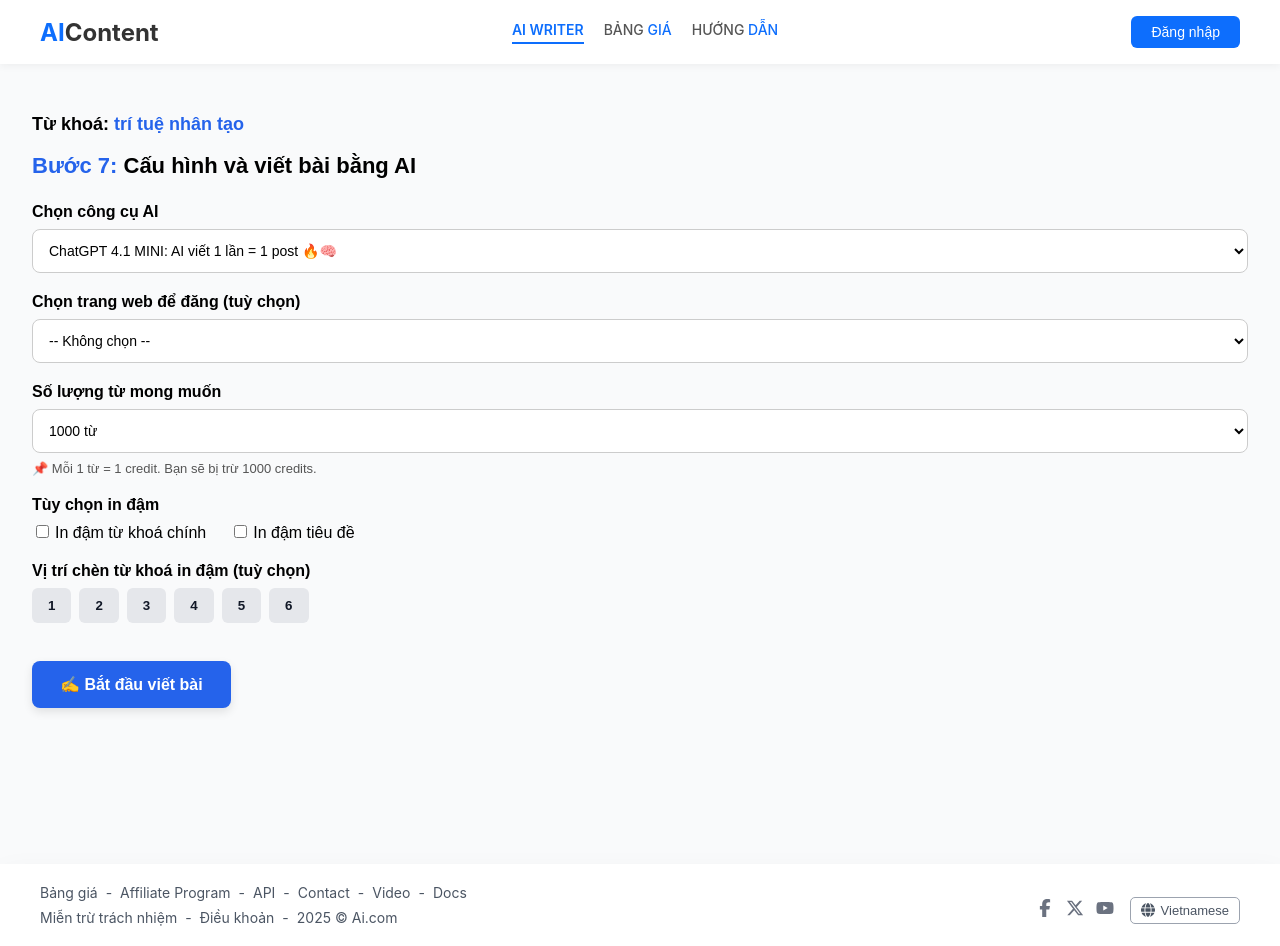
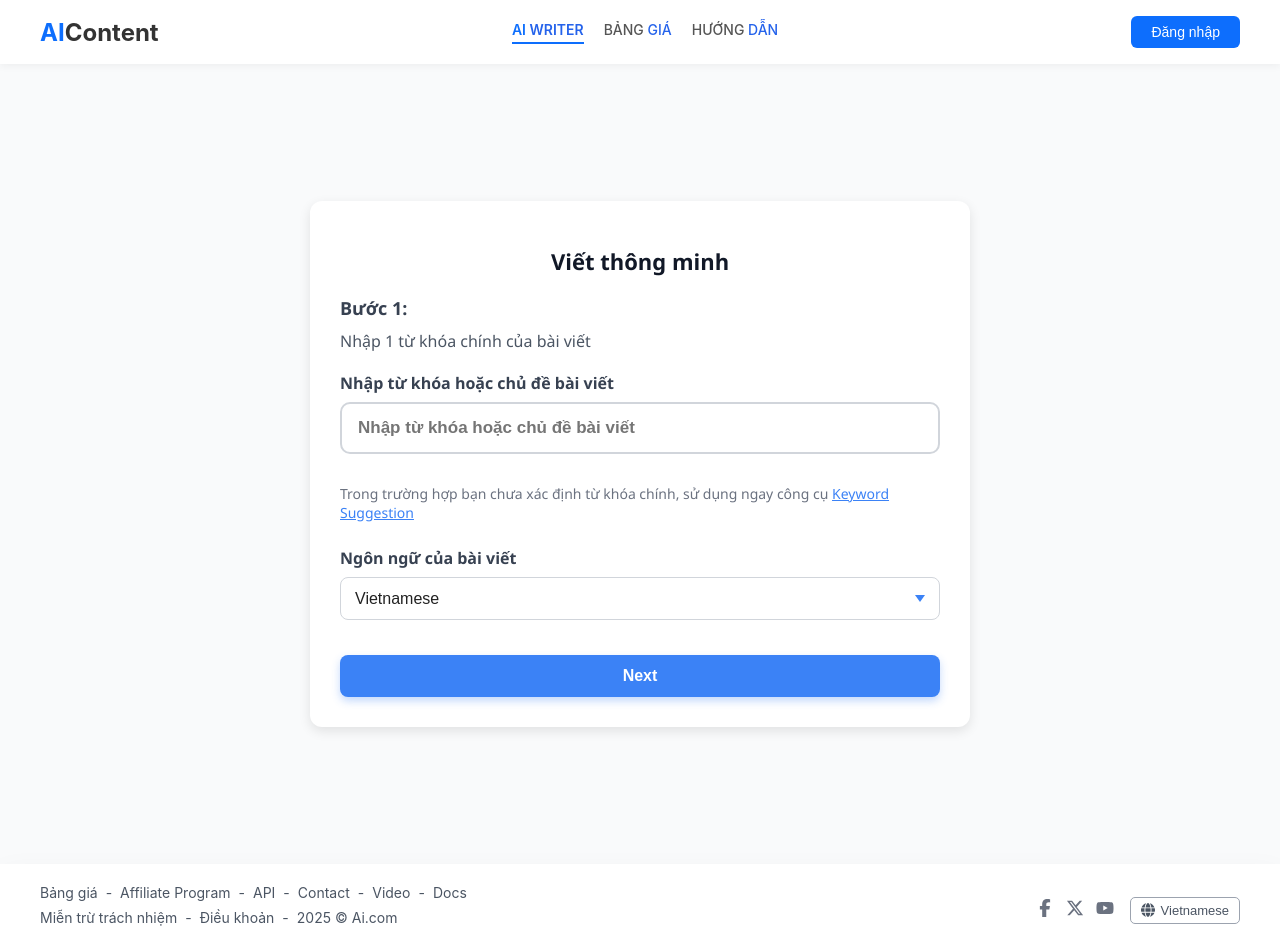
Before and after one commit to dlbhoang/app-smart, a React (Create React App) app: page /smart-writer in a window 1280 px wide. Built offline with nearby package versions, Linux system fonts and the light colour scheme.

Commit message:
Update SmartWriter.jsx

```diff
--- a/src/components/SmartWriter.jsx
+++ b/src/components/SmartWriter.jsx
@@ -1,299 +1,100 @@
-import React, { useState, useEffect } from "react";
-import { useNavigate } from "react-router-dom";
+import React, { useState } from "react";
+import StepKeywordInput from "./StepKeywordInput";
+import KeywordStep2 from "./KeywordStep2";
+import StepThree from "./StepThree";
+import StepFour from "./StepFour";
+import StepFive from "./StepFive";
+import StepSix from "./StepSix";
+import StepSeven from "./StepSeven";
 
-const StepSeven = ({ keyword = "trí tuệ nhân tạo", onWritePost }) => {
-  const [aiModel, setAiModel] = useState("gpt-4");
-  const [selectedWebsite, setSelectedWebsite] = useState("");
-  const [keywordLinks, setKeywordLinks] = useState("");
-  const [finalParagraph, setFinalParagraph] = useState("");
-  const [boldMainKeyword, setBoldMainKeyword] = useState(false);
-  const [boldHeadings, setBoldHeadings] = useState(false);
-  const [position, setPosition] = useState(null);
-  const [wordCount, setWordCount] = useState(1000);
-  const [isLoading, setIsLoading] = useState(false);
-  const navigate = useNavigate();
+const SmartWriterFlow = () => {
+  const [step, setStep] = useState(1);
+  const [keyword, setKeyword] = useState("");
+  const [language, setLanguage] = useState("Vietnamese");
+  const [keywordOption, setKeywordOption] = useState("");
+  const [title, setTitle] = useState("");
+  const [dataOption, setDataOption] = useState("");
+  const [semanticOption, setSemanticOption] = useState("");
+const [postData, setPostData] = useState(null);
 
-  useEffect(() => {
-    const saved = localStorage.getItem("ai_writer_data");
-    if (saved) {
-      const parsed = JSON.parse(saved);
-      if (parsed.stepSeven) {
-        const {
-          aiModel,
-          selectedWebsite,
-          keywordLinks,
-          finalParagraph,
-          boldMainKeyword,
-          boldHeadings,
-          position,
-          wordCount,
-        } = parsed.stepSeven;
-        setAiModel(aiModel || "gpt-4");
-        setSelectedWebsite(selectedWebsite || "");
-        setKeywordLinks(keywordLinks || "");
-        setFinalParagraph(finalParagraph || "");
-        setBoldMainKeyword(boldMainKeyword || false);
-        setBoldHeadings(boldHeadings || false);
-        setPosition(position || null);
-        setWordCount(wordCount || 1000);
-      }
-    }
-  }, []);
-
-  useEffect(() => {
-    const saved = localStorage.getItem("ai_writer_data");
-    const parsed = saved ? JSON.parse(saved) : {};
-    parsed.stepSeven = {
-      aiModel,
-      selectedWebsite,
-      keywordLinks,
-      finalParagraph,
-      boldMainKeyword,
-      boldHeadings,
-      position,
-      wordCount,
-    };
-    localStorage.setItem("ai_writer_data", JSON.stringify(parsed));
-  }, [
-    aiModel,
-    selectedWebsite,
-    keywordLinks,
-    finalParagraph,
-    boldMainKeyword,
-    boldHeadings,
-    position,
-    wordCount,
-  ]);
-
-  const handleWritePost = async () => {
-    const token = localStorage.getItem("token");
-    if (!token) {
-      alert("Vui lòng đăng nhập để sử dụng chức năng viết bài.");
-      return;
-    }
-
-    const stored = localStorage.getItem("ai_writer_data");
-    const parsed = stored ? JSON.parse(stored) : {};
-    const stepSeven = parsed.stepSeven || {};
-
-    const body = {
-      main_keyword: parsed.stepOne?.keyword || keyword,
-      sub_keywords: parsed.stepTwo?.subKeywords || [],
-      outline_mode: "auto",
-      title_mode: "auto",
-      source_mode: "builtin",
-      semantic_option: parsed.stepFour?.semanticOption || "skip",
-      semantic_keywords: parsed.stepFour?.semanticKeywords || [],
-      word_count: stepSeven.wordCount || 1000,
-      stepSeven: {
-        aiModel: stepSeven.aiModel || "gpt-4",
-        boldMainKeyword: stepSeven.boldMainKeyword || false,
-        boldHeadings: stepSeven.boldHeadings || false,
-        position: stepSeven.position || null,
-        keywordLinks: stepSeven.keywordLinks || "",
-        finalParagraph: stepSeven.finalParagraph || "",
-        selectedWebsite: stepSeven.selectedWebsite || "",
-      },
-    };
-
-    navigate("/ai-writer/result", {
-      state: {
-        loading: true,
-        keyword,
-      },
-    });
-
-    try {
-      setIsLoading(true);
-      const response = await fetch(
-        "https://server-hxhc.onrender.com/api/ai-writer/generate",
-        {
-          method: "POST",
-          headers: {
-            "Content-Type": "application/json",
-            Authorization: `Bearer ${token}`,
-          },
-          body: JSON.stringify(body),
-        }
-      );
-
-      const result = await response.json();
-
-      if (!response.ok || result.message !== "Viết bài thành công!") {
-        alert("❌ Lỗi: " + (result.message || result.error));
-        return;
-      }
-
-      navigate("/ai-writer/result", {
-        replace: true,
-        state: { article: result.article },
-      });
-    } catch (err) {
-      console.error("❌ Lỗi:", err);
-      alert("Đã xảy ra lỗi khi gửi yêu cầu.");
-    } finally {
-      setIsLoading(false);
-    }
+  const handleStep1Next = () => {
+    setStep(2);
   };
 
-  const labelStyle = {
-    fontWeight: 600,
-    marginBottom: 8,
-    display: "block",
-    color: "#000",
+  const handleStep2Next = (selectedOption) => {
+    setKeywordOption(selectedOption);
+    setStep(3);
   };
 
-  const inputStyle = {
-    width: "100%",
-    padding: 12,
-    borderRadius: 8,
-    border: "1px solid #ccc",
-    backgroundColor: "#fff",
-    color: "#000",
-    fontSize: 14,
-    boxSizing: "border-box",
+  const handleStep3Next = (outlineData) => {
+    setStep(4);
   };
 
+  const handleStep4Next = (selectedTitle) => {
+    setTitle(selectedTitle);
+    setStep(5);
+  };
+
+  const handleStep5Next = (selectedDataOption) => {
+    setDataOption(selectedDataOption);
+    setStep(6); // ✅ Move to Step 6
+  };
+
+  const handleStep6Next = (selectedSemanticOption) => {
+    setSemanticOption(selectedSemanticOption);
+    console.log("Semantic Option:", selectedSemanticOption);
+    setStep(7); // Uncomment if more steps
+  };
+
+  const handleStep7WritePost = (data) => {
+  setPostData(data);
+  console.log("Post Data:", data);
+  // Bạn có thể xử lý gửi dữ liệu lên server ở đây
+};
+
+
   return (
-    <div
-      style={{
-        width: "100vw",
-        padding: 32,
-        fontFamily: "Arial, sans-serif",
-        background: "#f9fafb",
-        minHeight: "100vh",
-        boxSizing: "border-box",
-        color: "#000",
-      }}
-    >
-      <p style={{ fontSize: 18, fontWeight: 600, marginBottom: 12 }}>
-        <strong>Từ khoá:</strong>{" "}
-        <span style={{ color: "#2563eb" }}>{keyword}</span>
-      </p>
+    <>
+      {step === 1 && (
+        <StepKeywordInput
+          keyword={keyword}
+          setKeyword={setKeyword}
+          language={language}
+          setLanguage={setLanguage}
+          onNext={handleStep1Next}
+        />
+      )}
 
-      <h2 style={{ fontSize: 22, fontWeight: 700, marginBottom: 24 }}>
-        <span style={{ color: "#2563eb" }}>Bước 7:</span> Cấu hình và viết bài
-        bằng AI
-      </h2>
+      {step === 2 && (
+        <KeywordStep2 mainKeyword={keyword} onNextStep={handleStep2Next} />
+      )}
 
-      {/* Chọn Model */}
-      <div style={{ marginBottom: 20 }}>
-        <label style={labelStyle}>Chọn công cụ AI</label>
-        <select
-          value={aiModel}
-          onChange={(e) => setAiModel(e.target.value)}
-          style={inputStyle}
-        >
-          <option value="gpt-4">
-            ChatGPT 4.1 MINI: AI viết 1 lần = 1 post 🔥🧠
-          </option>
-          <option value="gpt-4.5">
-            ChatGPT 4.5 Turbo: Viết dài, chi tiết hơn 🧠
-          </option>
-          <option value="claude">
-            Claude 3 Opus: Tự nhiên như người thật ✨
-          </option>
-        </select>
-      </div>
+      {step === 3 && (
+        <StepThree
+          keyword={keyword}
+          keywordOption={keywordOption}
+          onNextStep={handleStep3Next}
+        />
+      )}
 
-      {/* Website đăng */}
-      <div style={{ marginBottom: 20 }}>
-        <label style={labelStyle}>Chọn trang web để đăng (tuỳ chọn)</label>
-        <select
-          value={selectedWebsite}
-          onChange={(e) => setSelectedWebsite(e.target.value)}
-          style={inputStyle}
-        >
-          <option value="">-- Không chọn --</option>
-          <option value="myblog.com">myblog.com</option>
-          <option value="webmoi.vn">webmoi.vn</option>
-        </select>
-      </div>
+      {step === 4 && (
+        <StepFour keyword={keyword} onNext={handleStep4Next} />
+      )}
 
-      {/* Số lượng từ */}
-      <div style={{ marginBottom: 20 }}>
-        <label style={labelStyle}>Số lượng từ mong muốn</label>
-        <select
-          value={wordCount}
-          onChange={(e) => setWordCount(parseInt(e.target.value))}
-          style={inputStyle}
-        >
-          <option value={500}>500 từ</option>
-          <option value={1000}>1000 từ</option>
-          <option value={1500}>1500 từ</option>
-          <option value={2000}>2000 từ</option>
-        </select>
-        <p style={{ fontSize: 13, color: "#555", marginTop: 8 }}>
-          📌 Mỗi 1 từ = 1 credit. Bạn sẽ bị trừ {wordCount} credits.
-        </p>
-      </div>
+      {step === 5 && (
+        <StepFive keyword={keyword} onNext={handleStep5Next} />
+      )}
 
-      {/* Tùy chọn in đậm */}
-      <div style={{ marginBottom: 20 }}>
-        <label style={labelStyle}>Tùy chọn in đậm</label>
-        <label style={{ marginRight: 24 }}>
-          <input
-            type="checkbox"
-            checked={boldMainKeyword}
-            onChange={() => setBoldMainKeyword(!boldMainKeyword)}
-            style={{ marginRight: 6 }}
-          />
-          In đậm từ khoá chính
-        </label>
-        <label>
-          <input
-            type="checkbox"
-            checked={boldHeadings}
-            onChange={() => setBoldHeadings(!boldHeadings)}
-            style={{ marginRight: 6 }}
-          />
-          In đậm tiêu đề
-        </label>
-      </div>
+      {step === 6 && (
+        <StepSix keyword={keyword} onNext={handleStep6Next} />
+      )}
 
-      {/* Vị trí chèn từ khoá */}
-      <div style={{ marginBottom: 30 }}>
-        <label style={labelStyle}>Vị trí chèn từ khoá in đậm (tuỳ chọn)</label>
-        {[1, 2, 3, 4, 5, 6].map((n) => (
-          <button
-            key={n}
-            onClick={() => setPosition(n)}
-            style={{
-              padding: "10px 16px",
-              marginRight: 8,
-              backgroundColor: position === n ? "#2563eb" : "#e5e7eb",
-              color: position === n ? "#fff" : "#111827",
-              borderRadius: 6,
-              border: "none",
-              cursor: "pointer",
-              fontWeight: "bold",
-              marginBottom: 8,
-            }}
-          >
-            {n}
-          </button>
-        ))}
-      </div>
+      {step === 7 && (
+  <StepSeven keyword={keyword} onWritePost={handleStep7WritePost} />
+)}
 
-      <button
-        onClick={handleWritePost}
-        disabled={isLoading}
-        style={{
-          backgroundColor: isLoading ? "#94a3b8" : "#2563eb",
-          color: "white",
-          fontWeight: "bold",
-          padding: "14px 28px",
-          borderRadius: 8,
-          border: "none",
-          cursor: isLoading ? "not-allowed" : "pointer",
-          fontSize: 16,
-          boxShadow: "0 4px 10px rgba(0,0,0,0.1)",
-        }}
-      >
-        {isLoading ? "🧠 Đang viết bài..." : "✍️ Bắt đầu viết bài"}
-      </button>
-    </div>
+    </>
   );
 };
 
-export default StepSeven;
+export default SmartWriterFlow;
```
